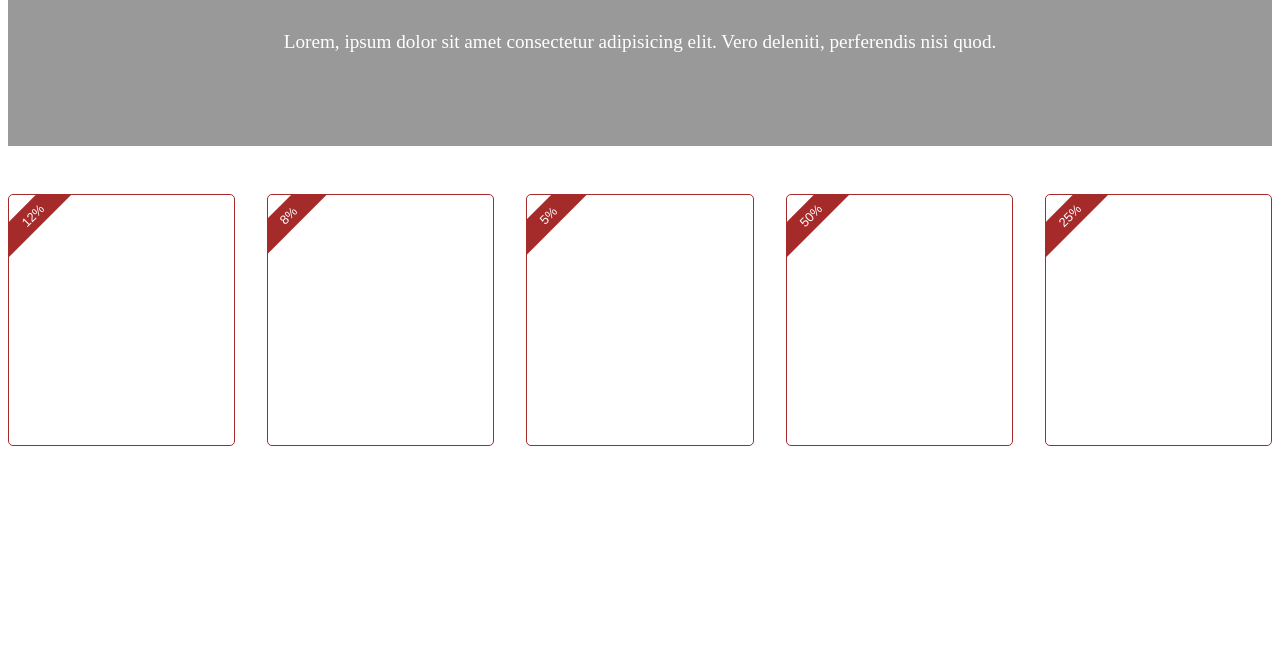
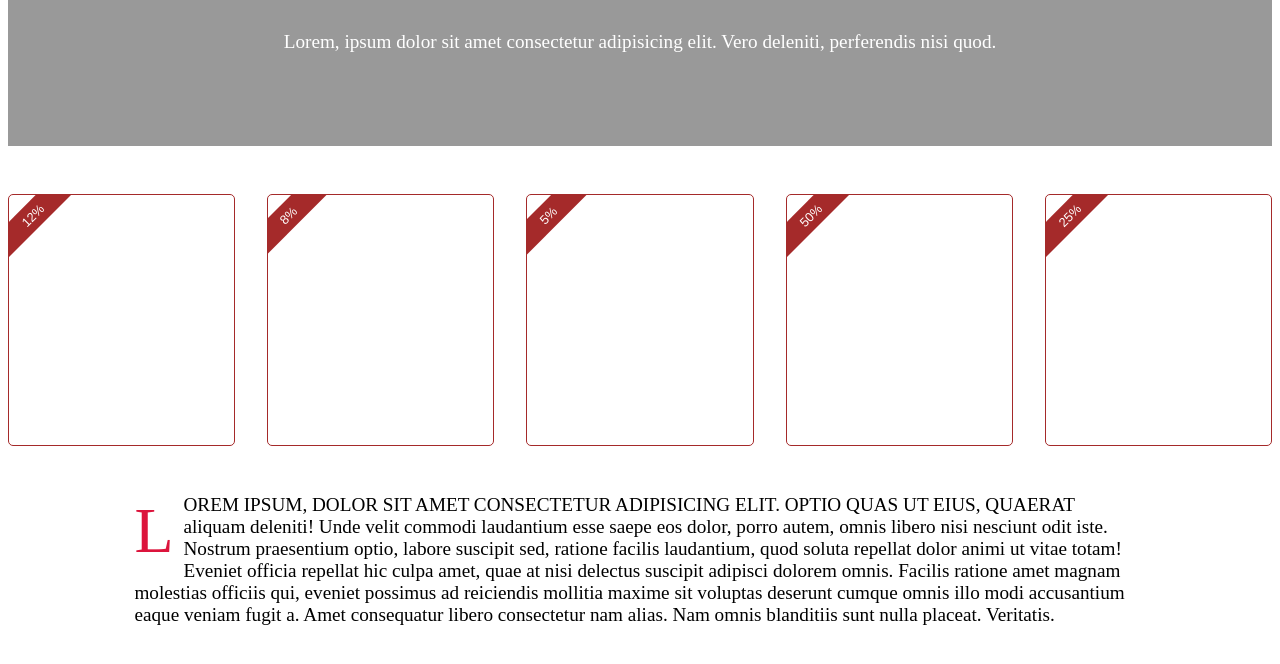
Before and after one commit to Signor1/Frontend-tutorials-OctoberSet-2023, a plain HTML site: page pseudoElement.html in a window 1280 px wide. Shown: the part 382-1046 px from the top of the page. Before the commit the page ends 836 px from the top, so only its background shows below. Drawn offline with Linux system fonts and the light colour scheme.

Commit message:
taught css animation

```diff
--- /dev/null
+++ b/css/animation.css
@@ -0,0 +1,111 @@
+* {
+    margin: 0;
+    padding: 0;
+    box-sizing: border-box;
+}
+
+.ball {
+    width: 100px;
+    height: 100px;
+    border-radius: 50%;
+    background-color: hotpink;
+    position: absolute;
+    top: 1rem;
+    left: 1rem;
+    /* animation */
+    animation-name: ball-move;
+    animation-duration: 5s;
+    animation-delay: 1s;
+    animation-timing-function: linear;
+    animation-iteration-count: infinite;
+    /* animation-direction: alternate; */
+}
+
+/* One way movement */
+/* @keyframes ball-move {
+    from {
+        left: 0%;
+    }
+
+    to {
+        left: 95%;
+    }
+} */
+
+/* zig-zag movement */
+@keyframes ball-move {
+    0% {
+        top: 0%;
+        left: 0%;
+    }
+
+    25% {
+        top: 100%;
+        left: 45%;
+    }
+
+    50% {
+        top: 0%;
+        left: 95%;
+    }
+
+    75% {
+        top: 100%;
+        left: 45%;
+    }
+
+    100% {
+        top: 0%;
+        left: 0%;
+    }
+}
+
+body {
+    width: 100%;
+    height: 100vh;
+    display: grid;
+    place-items: center;
+}
+
+.clock {
+    width: 250px;
+    height: 250px;
+    border-radius: 50%;
+    border: 1px solid sienna;
+    position: relative;
+}
+
+.clock::before {
+    content: "";
+    width: 20px;
+    height: 20px;
+    border-radius: 50%;
+    background-color: sienna;
+    position: absolute;
+    left: 50%;
+    top: 50%;
+    transform: translate(-50%, -50%);
+    z-index: 10;
+}
+
+.clock .sec {
+    width: 1px;
+    height: 100px;
+    background-color: black;
+    position: absolute;
+    left: 50%;
+    z-index: 5;
+    top: 25px;
+    transform-origin: bottom;
+    animation: second-hand 60s steps(60) infinite;
+}
+
+@keyframes second-hand {
+    0% {
+        transform: rotate(0deg);
+    }
+
+    100% {
+        transform: rotate(360deg);
+    }
+}
--- a/css/pseudoElement.css
+++ b/css/pseudoElement.css
@@ -92,3 +92,28 @@ main .card::before {
     font-size: 0.8rem;
     transform: rotate(-45deg);
 }
+
+
+/* Pseudo element of first-line, first-letter, selection */
+p.lead {
+    width: 80%;
+    font-size: 1.2rem;
+    margin-block: 3rem;
+    margin-inline: auto;
+}
+
+p.lead::first-line {
+    text-transform: uppercase;
+}
+
+p.lead::first-letter {
+    font-size: 4rem;
+    color: crimson;
+    padding: 0 10px 0 0;
+    float: left;
+}
+
+p.lead::selection {
+    background-color: lightpink;
+    color: brown;
+}
--- a/pseudoElement.html
+++ b/pseudoElement.html
@@ -32,6 +32,14 @@
         <div class="card" data-discount="25%"></div>
     </main>
 
+    <p class="lead">Lorem ipsum, dolor sit amet consectetur adipisicing elit. Optio quas ut eius, quaerat aliquam
+        deleniti! Unde velit commodi laudantium esse saepe eos dolor, porro autem, omnis libero nisi nesciunt odit iste.
+        Nostrum praesentium optio, labore suscipit sed, ratione facilis laudantium, quod soluta repellat dolor animi ut
+        vitae totam! Eveniet officia repellat hic culpa amet, quae at nisi delectus suscipit adipisci dolorem omnis.
+        Facilis ratione amet magnam molestias officiis qui, eveniet possimus ad reiciendis mollitia maxime sit voluptas
+        deserunt cumque omnis illo modi accusantium eaque veniam fugit a. Amet consequatur libero consectetur nam alias.
+        Nam omnis blanditiis sunt nulla placeat. Veritatis.</p>
+
 </body>
 
 </html>
```
Also changed, not shown: animation.html (added, +22 -0 lines).
